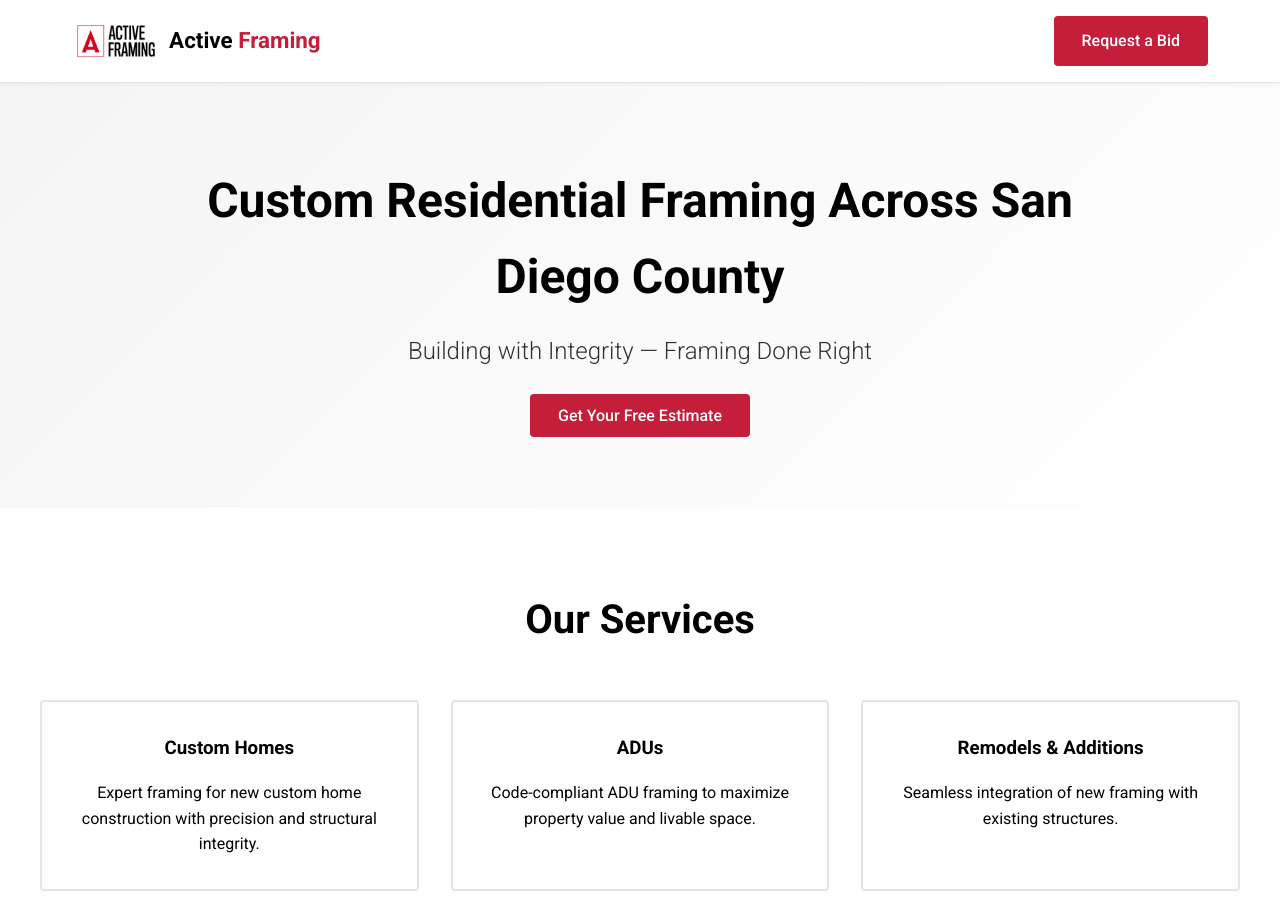
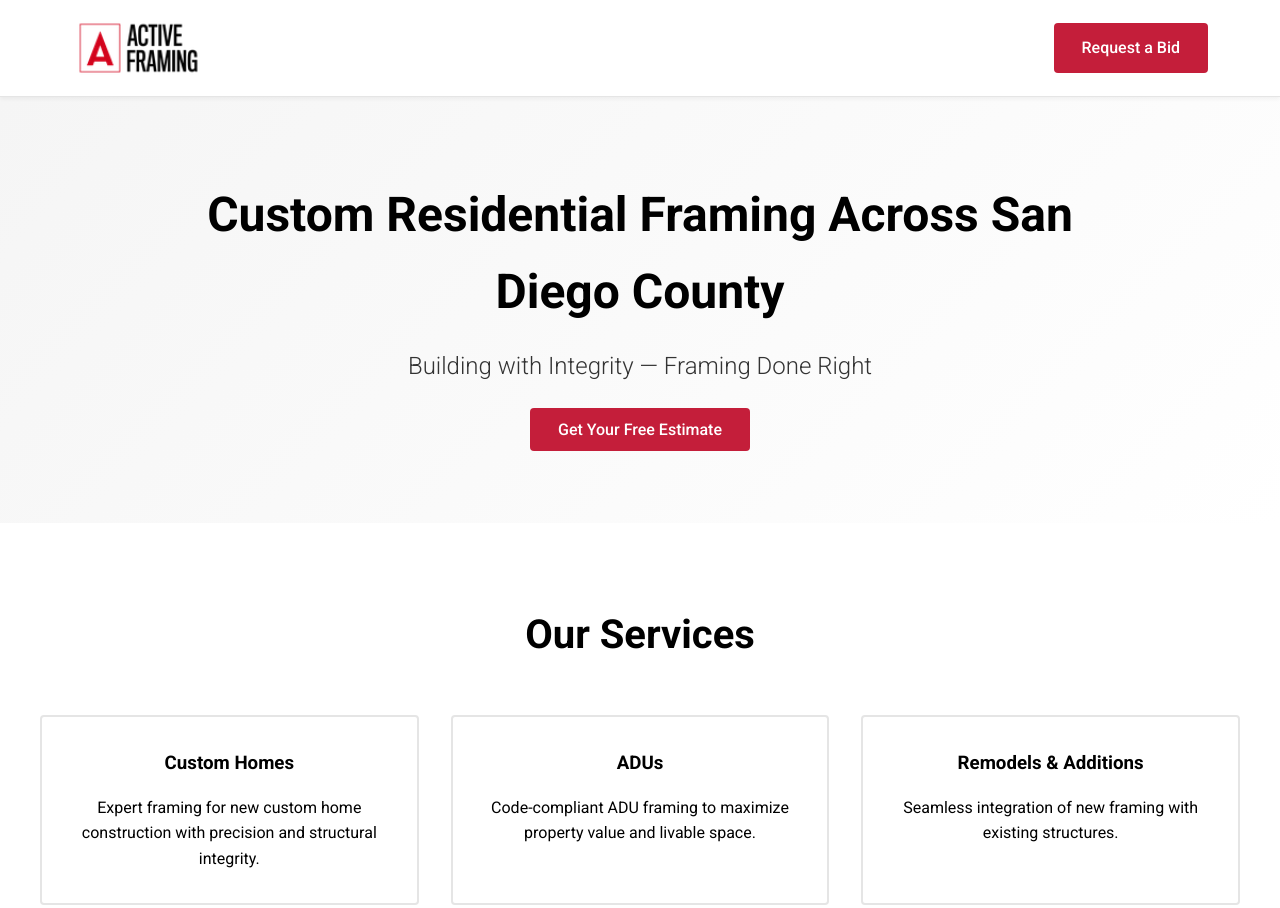
Before and after one commit to javiemarquez/activeframing.com, a plain HTML site: page index.html in a window 1280 px wide. Shown: the top 908 px of the page. Drawn offline with Linux system fonts and the light colour scheme.

Commit message:
Refactor logo styles and update image sizes

```diff
--- a/index.html
+++ b/index.html
@@ -48,25 +48,14 @@
         }
 
         .logo {
-            display: flex;
-            align-items: center;
-            gap: .6rem;
+            display: block;
             text-decoration: none;
         }
 
         .logo-img {
-            height: 42px;
+            height: 64px;
             width: auto;
-        }
-
-        .logo-text {
-            font-size: 1.4rem;
-            font-weight: 700;
-            color: #000;
-        }
-
-        .logo-text span {
-            color: #C41E3A;
+            display: block;
         }
 
         .cta-button {
@@ -155,8 +144,9 @@
         }
 
         .footer-logo {
-            height: 32px;
+            height: 28px;
             margin-bottom: 1rem;
+            opacity: 0.75;
         }
 
         .license-badge {
@@ -175,10 +165,11 @@
             font-size: .9rem;
         }
 
+        /* MOBILE */
         @media(max-width:768px){
             .hero h1 { font-size: 2rem; }
             .hero h2 { font-size: 1.25rem; }
-            .logo-img { height: 36px; }
+            .logo-img { height: 52px; }
         }
     </style>
 </head>
@@ -189,7 +180,6 @@
     <div class="header-container">
         <a href="#home" class="logo" aria-label="Active Framing Home">
             <img src="logo.png" alt="Active Framing Logo" class="logo-img">
-            <span class="logo-text">Active <span>Framing</span></span>
         </a>
 
         <a href="#contact" class="cta-button">Request a Bid</a>
```
